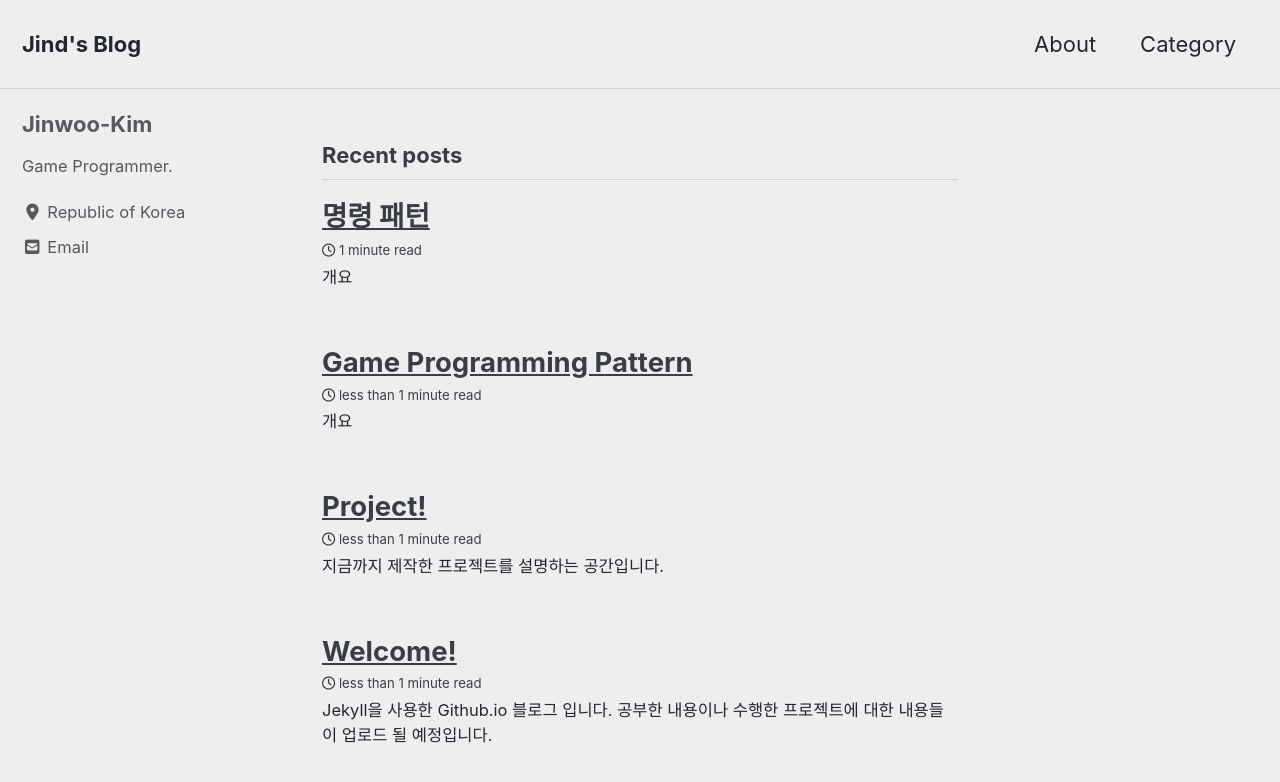
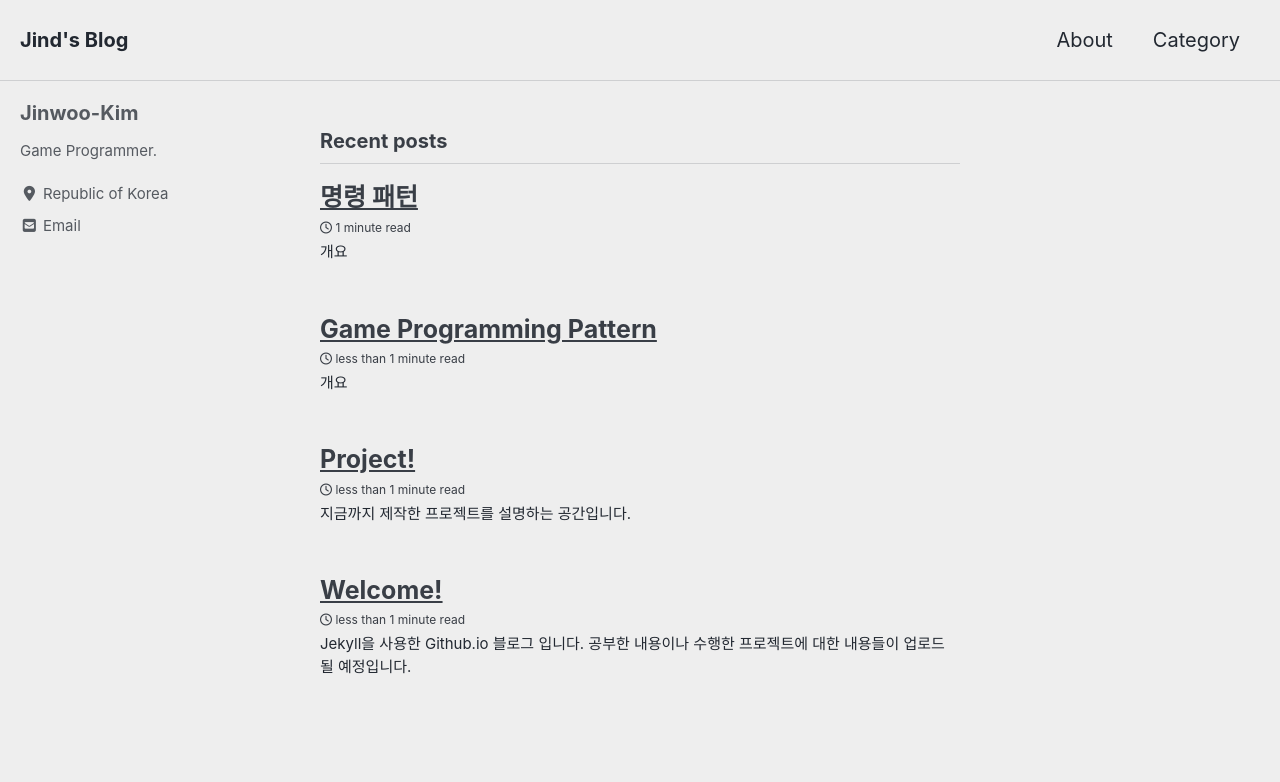
Before and after one commit to JIIIIIND/ComJind.github.io, a Jekyll site: the page built from index.html, in a window 1280 px wide and 900 px high. Shown: the top 782 px of the window. Built offline with Jekyll 4.4.1, drawn with Linux system fonts in a browser that asks for light colours; cached includes are drawn as plain includes; nearby versions of some CDN libraries; the list of posts is cut into pages by our own code.

Commit message:
font size change

```diff
--- a/_sass/minimal-mistakes/_reset.scss
+++ b/_sass/minimal-mistakes/_reset.scss
@@ -8,18 +8,18 @@ html {
   /* apply a natural box layout model to all elements */
   box-sizing: border-box;
   background-color: $background-color;
-  font-size: 16px;
+  font-size: 14px;
 
   @include breakpoint($medium) {
+    font-size: 16px;
+  }
+
+  @include breakpoint($large) {
     font-size: 18px;
   }
 
-  @include breakpoint($large) {
+  @include breakpoint($x-large) {
     font-size: 20px;
-  }
-
-  @include breakpoint($x-large) {
-    font-size: 22px;
   }
 
   -webkit-text-size-adjust: 100%;
--- a/_sass/minimal-mistakes/_variables.scss
+++ b/_sass/minimal-mistakes/_variables.scss
@@ -6,7 +6,7 @@
    Typography
    ========================================================================== */
 
-$doc-font-size: 16 !default;
+$doc-font-size: 14 !default;
 
 /* paragraph indention */
 $paragraph-indent: false !default; // true, false (default)
```
